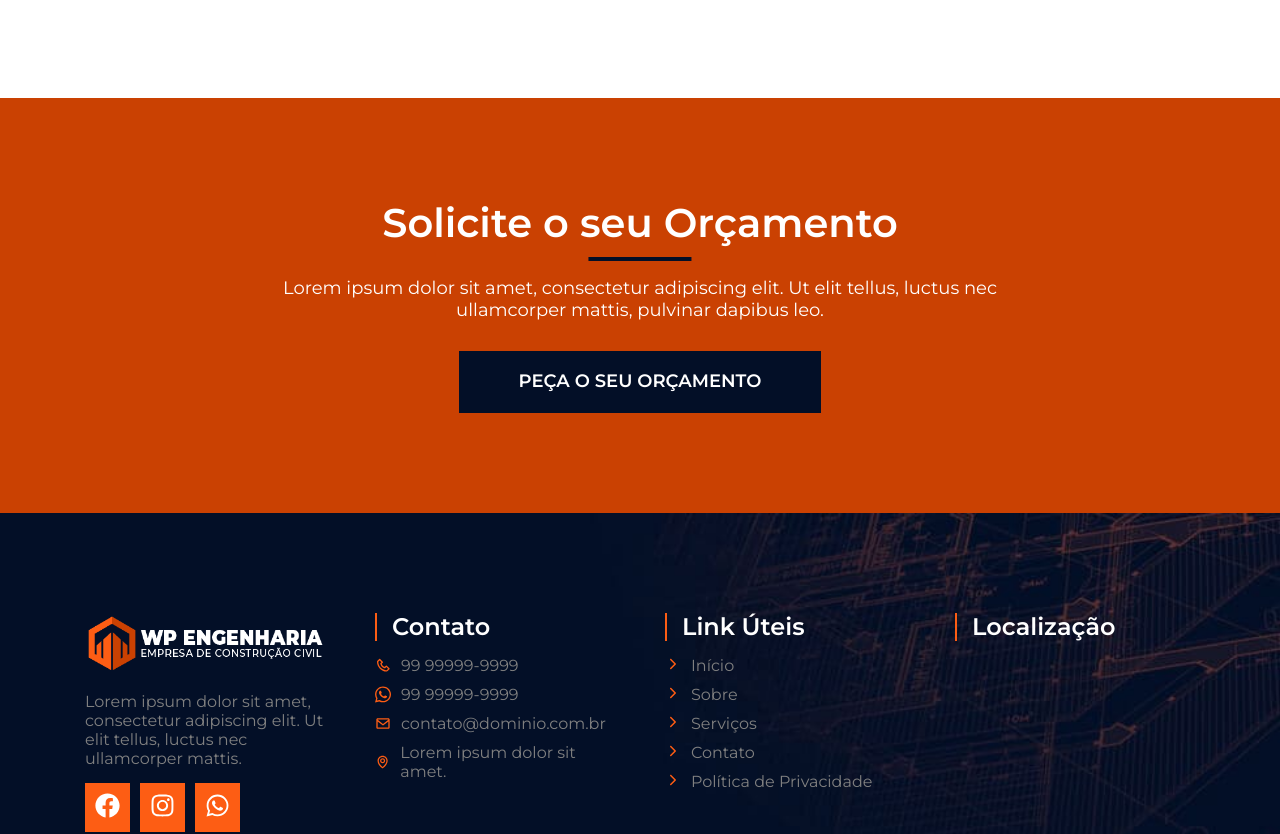
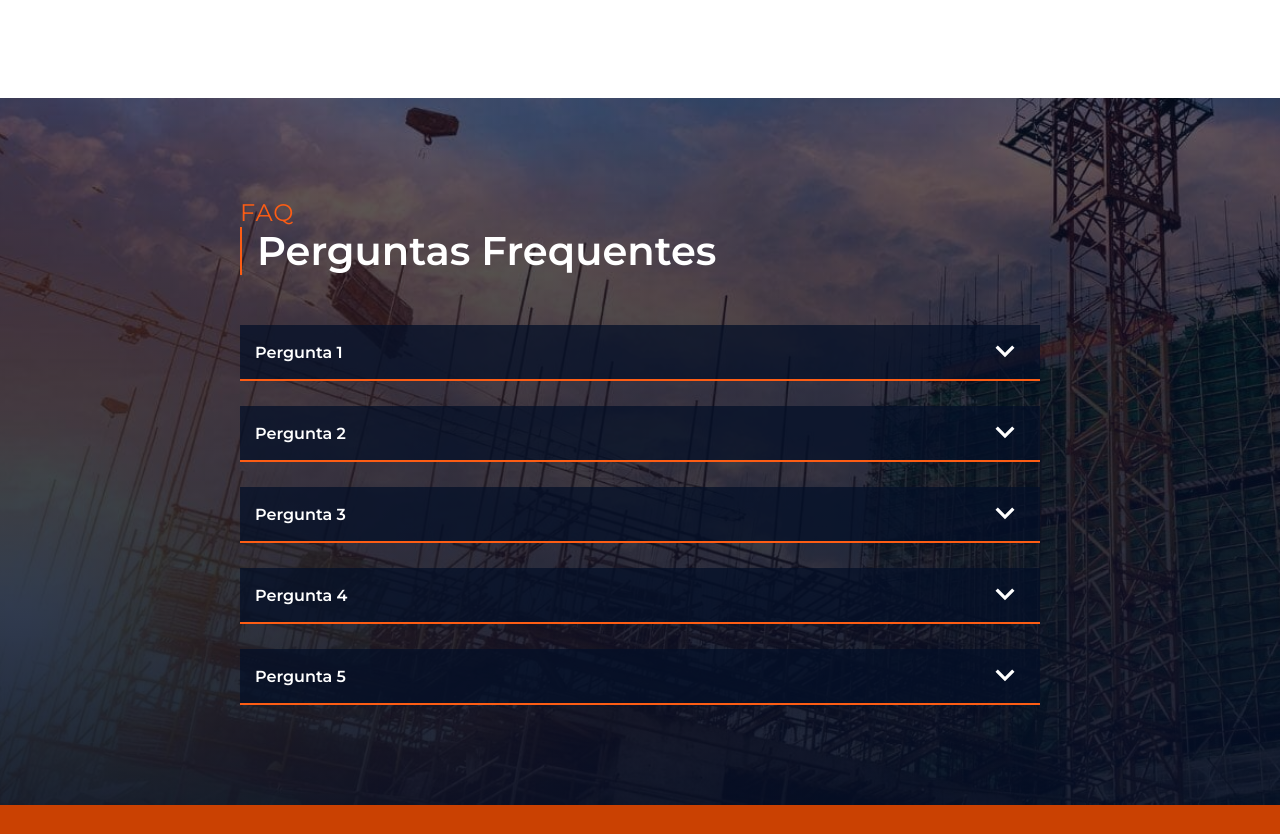
Before and after one commit to MoreiraAlex/WPEngenharia, a Next.js app: page /services in a window 1280 px wide. Shown: the part 4388-5222 px from the top of the page. Built offline with nearby package versions, Linux system fonts and the light colour scheme; grey boxes are pictures that could not be loaded.

Commit message:
FAQ da pagina services

```diff
--- /dev/null
+++ b/src/pages/accordion.js
@@ -0,0 +1,30 @@
+import styles from '../styles/components/accordion.module.css'
+
+import { BiChevronDown } from 'react-icons/bi'
+import { useState } from 'react'
+
+export default function Accordion({ title, text }) {
+
+  const [accordion, setAccordion] = useState(false)
+
+  function openAccordion() {
+    if (accordion)
+      setAccordion(false)
+    else
+      setAccordion(true)
+  }
+
+  return (
+    <section className={`${styles.accordion} ${accordion ? styles.accordionOpen : null}`}>
+        <header onClick={openAccordion}>
+          <h3>{title}</h3>
+          <span>
+            <BiChevronDown className={`${styles.icon} ${accordion ? styles.iconOpen : null}`}/>
+          </span>
+        </header>
+        <main>
+          <p>{text}</p>
+        </main>
+    </section>
+  )
+}
--- a/src/pages/services.js
+++ b/src/pages/services.js
@@ -18,6 +18,7 @@ import detail02 from '../assets/Páginas/SERVIÇOS/Pavimentação.jpg'
 import detail03 from '../assets/Páginas/SERVIÇOS/InsfraestruturaUrbana.jpg'
 import detail04 from '../assets/Páginas/SERVIÇOS/LaudoTecnico.jpg'
 import detail05 from '../assets/Páginas/SERVIÇOS/Fundações.jpg'
+import Accordion from './accordion'
 
 
 export default function Services() {
@@ -75,6 +76,39 @@ export default function Services() {
       <DetailService id='infrastructure' img={detail03} title='Infraestrutura Urbana' titleColor='#030f27' color='#ffff'/>
       <DetailService id='report' img={detail04} title='Laudo Técnico' titleColor='#ffff' order={1} color='#030f27'/>
       <DetailService id='foundations' img={detail05} title='Fundações' titleColor='#030f27' color='#ffff'/>
+      <section className={styles.questions}>
+        <section>
+          <Title
+            title='Perguntas Frequentes'
+            span='FAQ'
+            h={2}
+            border={true}
+            color='#ffff'
+          />
+          <section>
+            <Accordion
+              title='Pergunta 1'
+              text='Lorem ipsum dolor sit amet, consectetur adipiscing elit. Mauris sed neque non elit interdum efficitur quis ac metus.'
+            />
+            <Accordion
+              title='Pergunta 2'
+              text='Lorem ipsum dolor sit amet, consectetur adipiscing elit. Mauris sed neque non elit interdum efficitur quis ac metus.'
+            />
+            <Accordion
+              title='Pergunta 3'
+              text='Lorem ipsum dolor sit amet, consectetur adipiscing elit. Mauris sed neque non elit interdum efficitur quis ac metus.'
+            />
+            <Accordion
+              title='Pergunta 4'
+              text='Lorem ipsum dolor sit amet, consectetur adipiscing elit. Mauris sed neque non elit interdum efficitur quis ac metus.'
+            />
+            <Accordion
+              title='Pergunta 5'
+              text='Lorem ipsum dolor sit amet, consectetur adipiscing elit. Mauris sed neque non elit interdum efficitur quis ac metus.'
+            />
+          </section>
+        </section>
+      </section>
       <CallAction/>
       <Footer/>
     </>
--- /dev/null
+++ b/src/styles/components/accordion.module.css
@@ -0,0 +1,78 @@
+.accordion {
+    width: 100%;
+    position: relative;
+}
+
+.accordion > header {
+    background-color: rgb(3, 15, 39, 0.75);
+    border-bottom: 2px solid var(--color-primary);
+    display: flex;
+    justify-content: space-between;
+    align-items: center;
+    padding: 5px 15px;
+}
+
+.accordion > header:hover {
+    cursor: pointer;
+}
+
+.accordion > header > h3 {
+    font-size: 16px;
+    font-weight: 700;
+    color: var(--white);
+    transition: all 500ms;
+}
+
+.accordionOpen > header {
+    border: none;
+}
+
+.accordionOpen > header > h3 {
+    color: var(--color-primary);
+}
+
+.accordion > main {
+    background-color: rgb(3, 15, 39, 0.5);
+    height: 0;
+    overflow-y: hidden;
+    transition: 3000ms;
+    transition: height 500ms;
+    display: flex;
+    align-items: center;
+    justify-content: center;
+}
+
+.accordionOpen > main {
+    height: 100px;
+    border-bottom: 2px solid var(--color-primary);
+}
+
+.accordion p {
+    padding: 30px 20px;
+    text-align: start;
+    font-weight: 500;
+    color: var(--white-custom);
+}
+
+.icon {
+    font-size: 40px;
+    fill: var(--white);
+    transition: all 500ms;
+}
+
+.iconOpen {
+    transform: rotate(180deg);
+    fill: var(--color-primary);
+}
+
+
+@media (max-width: 425px) {
+
+    .accordionOpen > main {
+        height: 130px;
+    }
+
+    .accordion p {
+        padding: 15px 20px;
+    }
+}
--- a/src/styles/pages/services.module.css
+++ b/src/styles/pages/services.module.css
@@ -85,6 +85,48 @@ ABOUT
 }
 
 
+/*======================================
+QUESTIONS
+======================================*/
+
+.questions{
+    background-image: url('../../assets/Páginas/HOME/BannerPrincipal/Construcao1.jpg');
+    background-repeat: no-repeat;
+    background-size: cover;
+    background-position: center;
+    background-attachment: fixed;
+    padding: 100px 20px;
+    position: relative;
+}
+
+.questions::after{
+    content: '';
+    position: absolute;
+    z-index: 0;
+    width: 100%;
+    height: 100%;
+    top: 0;
+    left: 0;
+    background-image: linear-gradient(rgb(3, 15, 39, 0.6), rgb(3, 15, 39, 0.9));
+}
+
+.questions > section {
+    position: relative;
+    z-index: 1;
+    margin: 0 auto;
+    max-width: 800px;
+    display: flex;
+    flex-direction: column;
+    align-items: flex-start;
+    gap: 50px;
+}
+
+.questions > section > section:last-of-type {
+    display: flex;
+    flex-direction: column;
+    gap: 25px;
+}
+
 @media (max-width: 768px) {
     .about {
         padding: 80px 20px;
@@ -92,6 +134,10 @@ ABOUT
 
     .about > section > section {
         padding: 30px 20px;
+    }
+
+    .questions{
+        padding: 80px 20px;
     }
 }
 
@@ -118,4 +164,8 @@ ABOUT
     .about > section > section > section:nth-of-type(2) > p{
         font-size: 14px;
     }
+
+    .questions{
+        padding: 60px 20px;
+    }
 }
```
